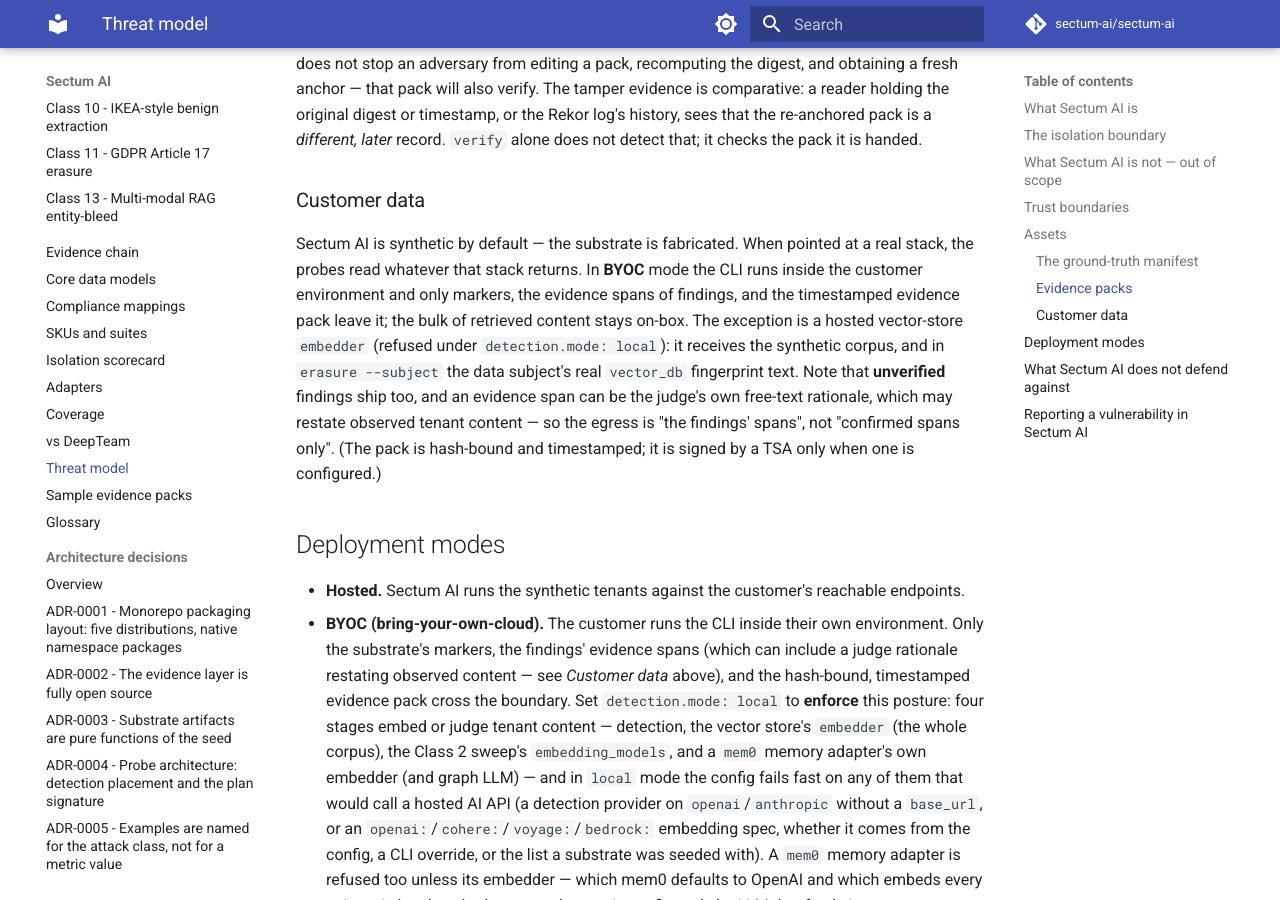
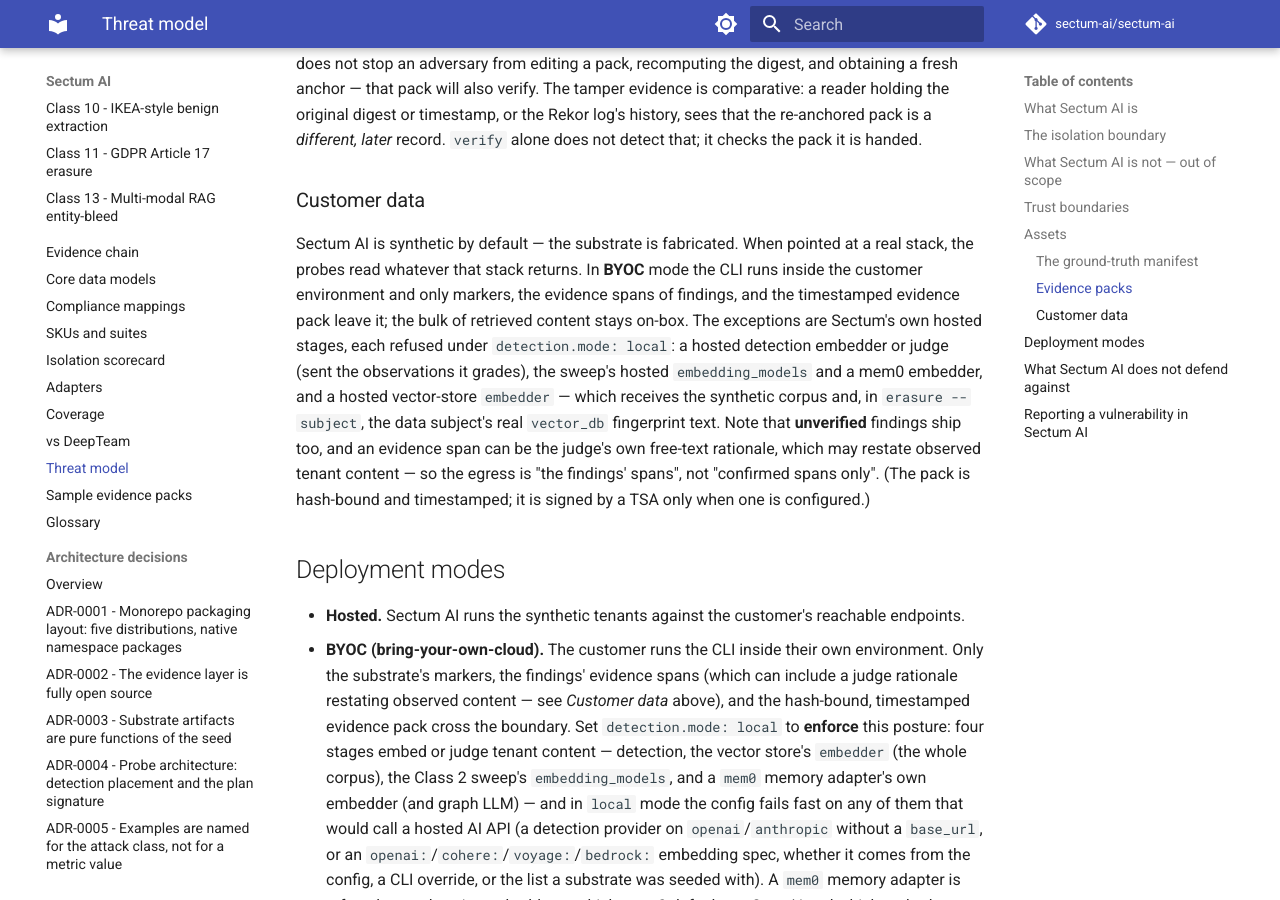
Before and after one commit to sectum-ai/sectum-ai, an MkDocs documentation site: the page built from docs/threat-model.md, in a window 1280 px wide and 900 px high, scrolled down 2794 px. Built offline with MkDocs 1.6.1 and Material for MkDocs 9.7.7, drawn with Linux system fonts in a browser that asks for light colours; comment, search, counter and statistics services are not loaded.

Commit message:
docs(vector): review cycle 27 - BYOC egress named fully in every definition
- the threat model's customer-data paragraph lists every hosted Sectum stage
  that can send content off the box, not only the vector-store embedder
- the glossary and SKU BYOC definitions qualify "only markers, spans and the
  pack leave" with the hosted stages local mode refuses
- the subject-erasure manifest says a hosted store embedder is sent the
  vector_db fingerprints

```diff
--- a/docs/threat-model.md
+++ b/docs/threat-model.md
@@ -128,9 +128,12 @@
 a real stack, the probes read whatever that stack returns. In **BYOC** mode the
 CLI runs inside the customer environment and only markers, the evidence spans of
 findings, and the timestamped evidence pack leave it; the bulk of retrieved
-content stays on-box. The exception is a hosted vector-store `embedder` (refused
-under `detection.mode: local`): it receives the synthetic corpus, and in
-`erasure --subject` the data subject's real `vector_db` fingerprint text. Note that **unverified** findings ship too, and an evidence
+content stays on-box. The exceptions are Sectum's own hosted stages, each refused
+under `detection.mode: local`: a hosted detection embedder or judge (sent the
+observations it grades), the sweep's hosted `embedding_models` and a mem0
+embedder, and a hosted vector-store `embedder` — which receives the synthetic
+corpus and, in `erasure --subject`, the data subject's real `vector_db`
+fingerprint text. Note that **unverified** findings ship too, and an evidence
 span can be the judge's own free-text rationale, which may restate observed tenant
 content — so the egress is "the findings' spans", not "confirmed spans only". (The pack is hash-bound and
 timestamped; it is signed by a TSA only when one is configured.)
```
Also changed, not shown: docs/glossary.md (+4 -1 lines), docs/skus.md (+2 -1 lines), 1 other file.
